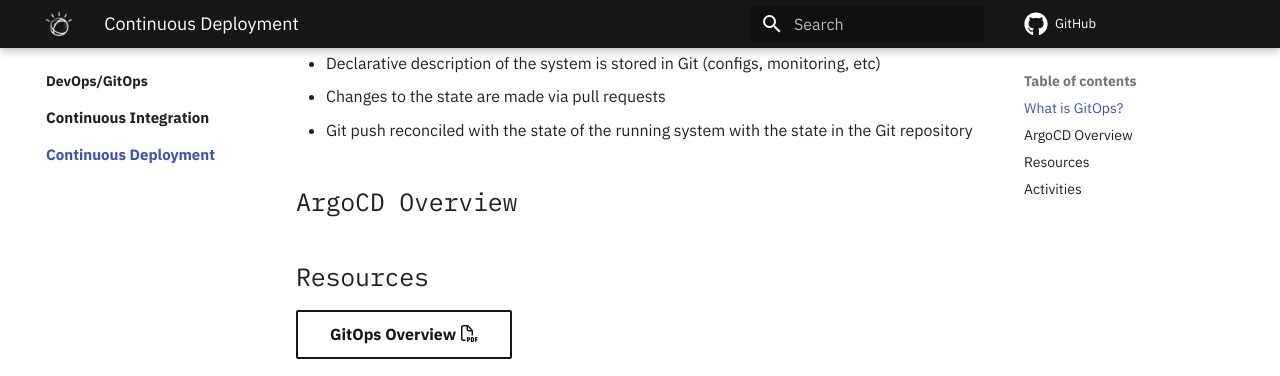
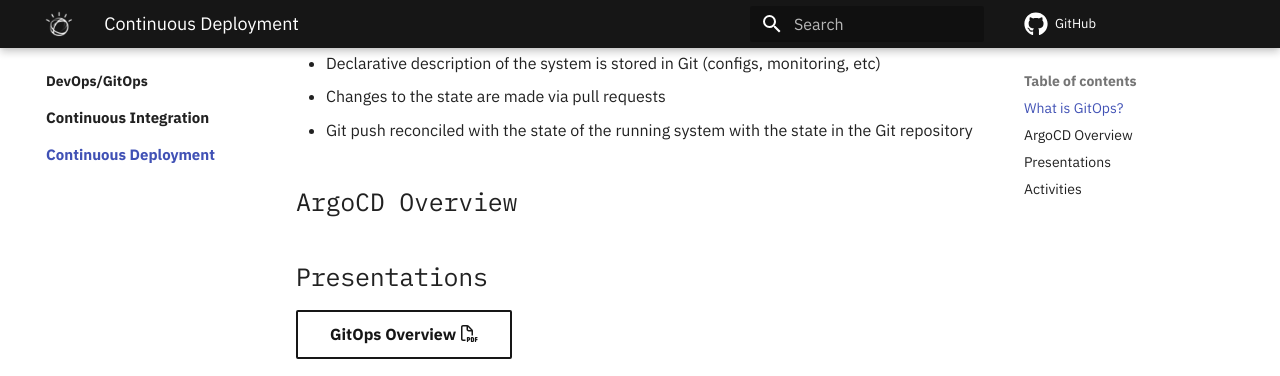
Before and after one commit to ibm-cloud-architecture/cloud-native-bootcamp, an MkDocs documentation site: the page built from docs/devops/argocd/index.md, in a window 1280 px wide and 900 px high, scrolled down 946 px. Shown: the top 376 px of the window. Built offline with MkDocs 1.6.1 and Material for MkDocs 9.7.7, drawn with Linux system fonts in a browser that asks for light colours; some web fonts are replaced; comment, search, counter and statistics services are not loaded.

Commit message:
Presentation Titles

```diff
--- a/docs/devops/argocd/index.md
+++ b/docs/devops/argocd/index.md
@@ -17,7 +17,7 @@
   - Git push reconciled with the state of the running system with the state in the Git repository
 
 ## ArgoCD Overview
-## Resources
+## Presentations
 
 [GitOps Overview :fontawesome-regular-file-pdf:](./materials/05-Understanding-GitOps.pdf){ .md-button target=_blank}
 
```
Also changed, not shown: docs/devops/tekton/index.md (+1 -1 lines).
